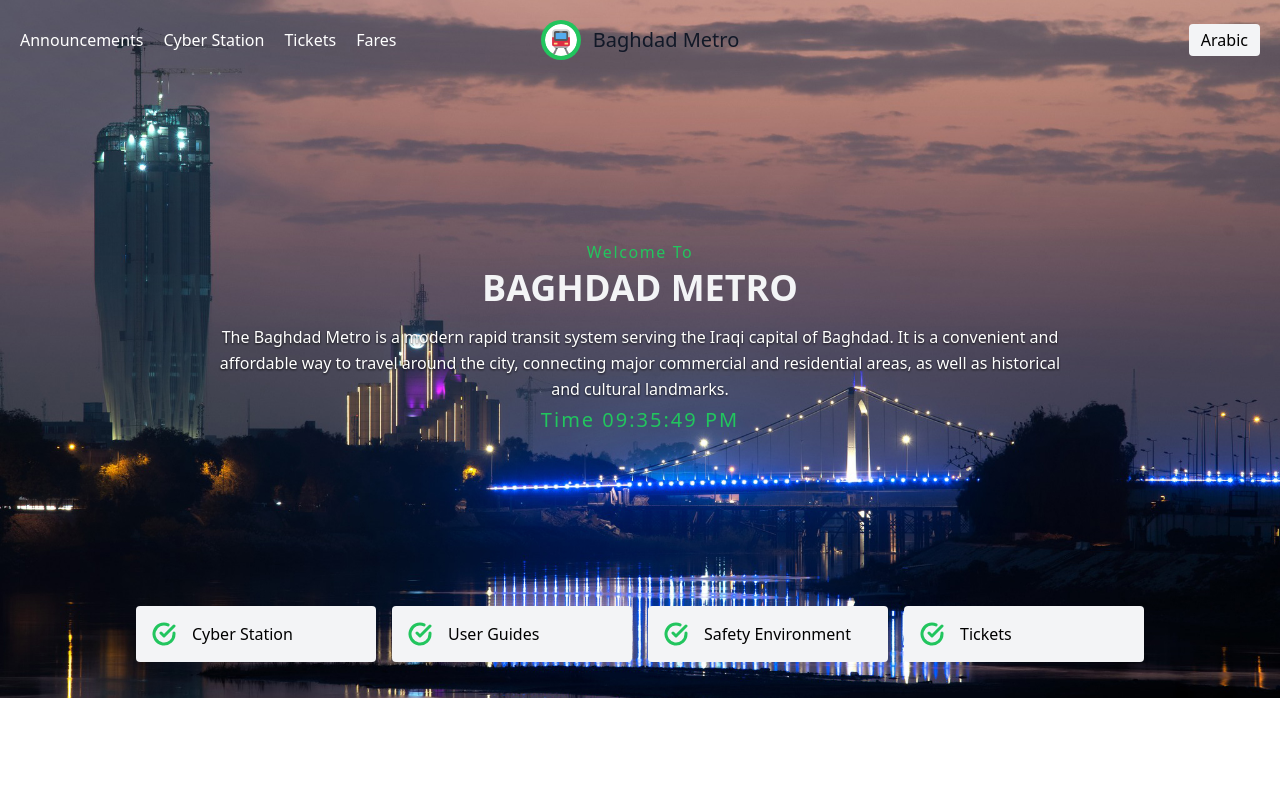
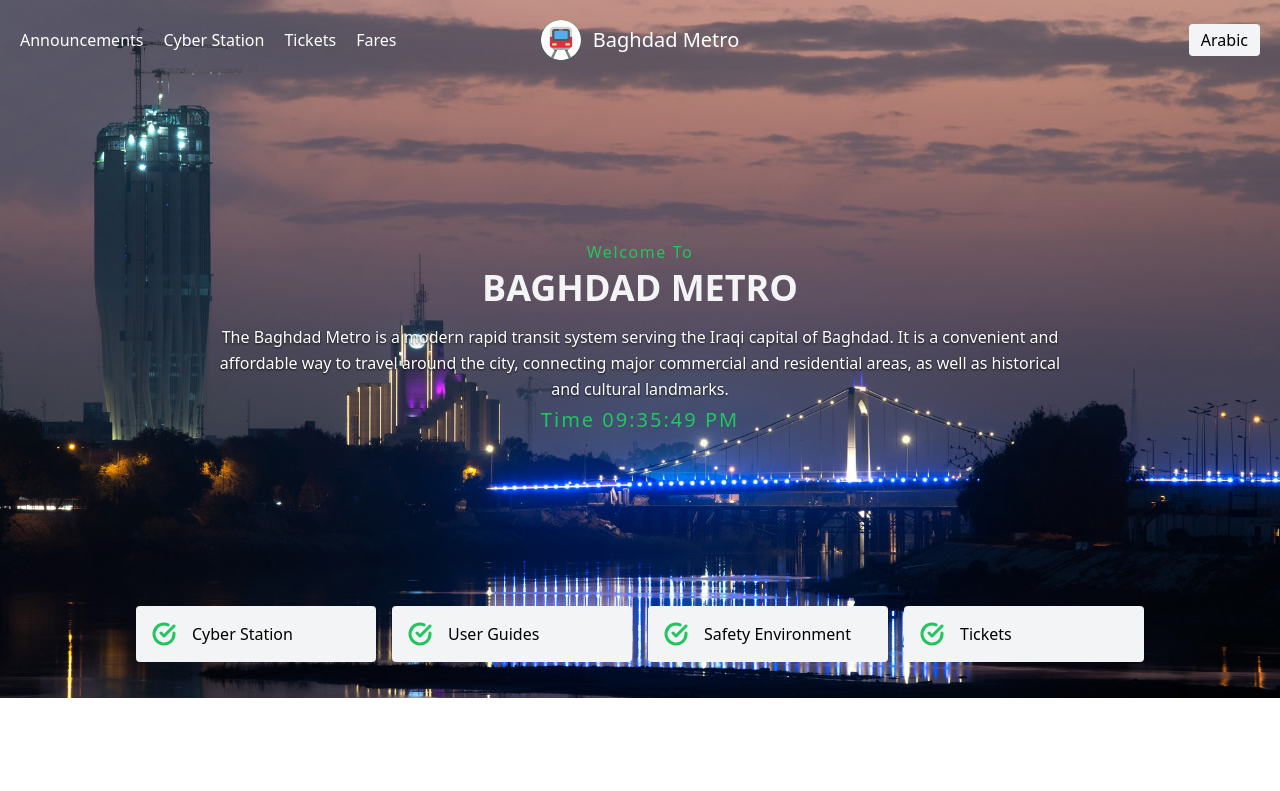
Before and after one commit to karrarkazuya/baghdad_metro, a plain HTML site: page index.html in a window 1280 px wide. Shown: the top 791 px of the page. Drawn offline with nearby package versions, Linux system fonts and the light colour scheme.

Commit message:
updating few ui changes

```diff
--- a/index.html
+++ b/index.html
@@ -35,9 +35,9 @@
                     </nav>
                     <a
                         class="flex order-first lg:order-none lg:w-1/5 title-font font-medium items-center text-gray-900 lg:items-center lg:justify-center mb-4 md:mb-0">
-                        <img src="images/logo.svg" class="w-10 h-10 text-white p-1 bg-green-500 rounded-full" alt=""
+                        <img src="images/logo.svg" class="w-10 h-10 text-white bg-green-500 rounded-full" alt=""
                             srcset="">
-                        <span class="ml-3 text-xl">Baghdad Metro</span>
+                        <span class="ml-3 text-xl text-white">Baghdad Metro</span>
                     </a>
                     <div class="lg:w-2/5 inline-flex lg:justify-end ml-5 lg:ml-0">
                         <button
@@ -623,7 +623,7 @@
         <div style="background-color: #343434;">
             <div class="container px-5 py-6 mx-auto flex items-center sm:flex-row flex-col">
                 <a class="flex title-font font-medium items-center md:justify-start justify-center text-gray-900">
-                    <img src="images/logo.svg" class="w-10 h-10 text-white p-1 bg-green-500 rounded-full" alt=""
+                    <img src="images/logo.svg" class="w-10 h-10 text-white bg-green-500 rounded-full" alt=""
                         srcset="">
 
                     <span class="ml-3 text-xl text-white">Baghdad Metro</span>
```
